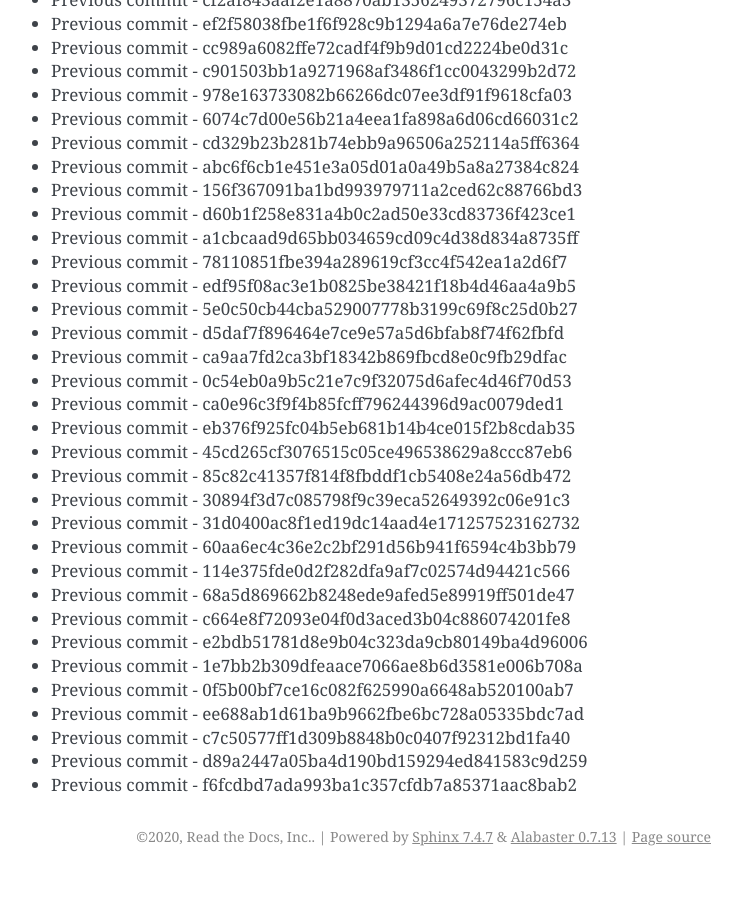
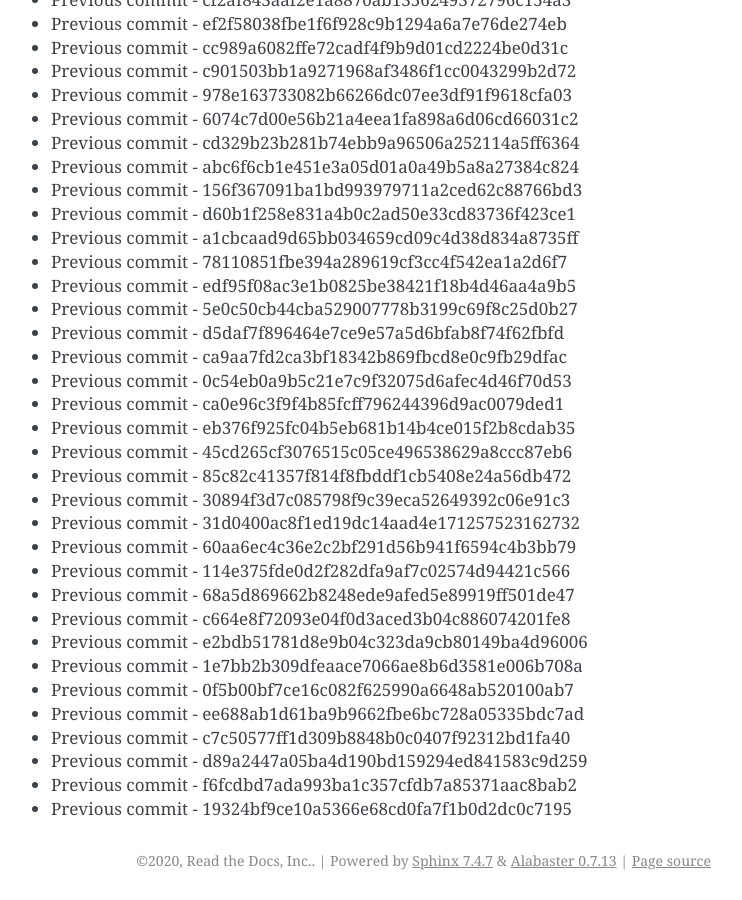
Before and after one commit to readthedocs/rtd-git-stresstest, a Sphinx documentation site: the page built from docs/updates.rst, in a window 1280 px wide and 900 px high, scrolled down 82850 px. Shown: the whole window, without its empty margins (399-1141 px from the left). Built offline with Sphinx 7.4.7, drawn with Linux system fonts in a browser that asks for light colours; before the commit the page ends 83726 px from its top, so only the background shows below that.

Commit message:
Generating commit from previous: 19324bf9ce10a5366e68cd0fa7f1b0d2dc0c7195

```diff
--- a/docs/updates.rst
+++ b/docs/updates.rst
@@ -3513,3 +3513,4 @@ It can be tested for any performance characteristics.
 * Previous commit - c7c50577ff1d309b8848b0c0407f92312bd1fa40
 * Previous commit - d89a2447a05ba4d190bd159294ed841583c9d259
 * Previous commit - f6fcdbd7ada993ba1c357cfdb7a85371aac8bab2
+* Previous commit - 19324bf9ce10a5366e68cd0fa7f1b0d2dc0c7195
```
